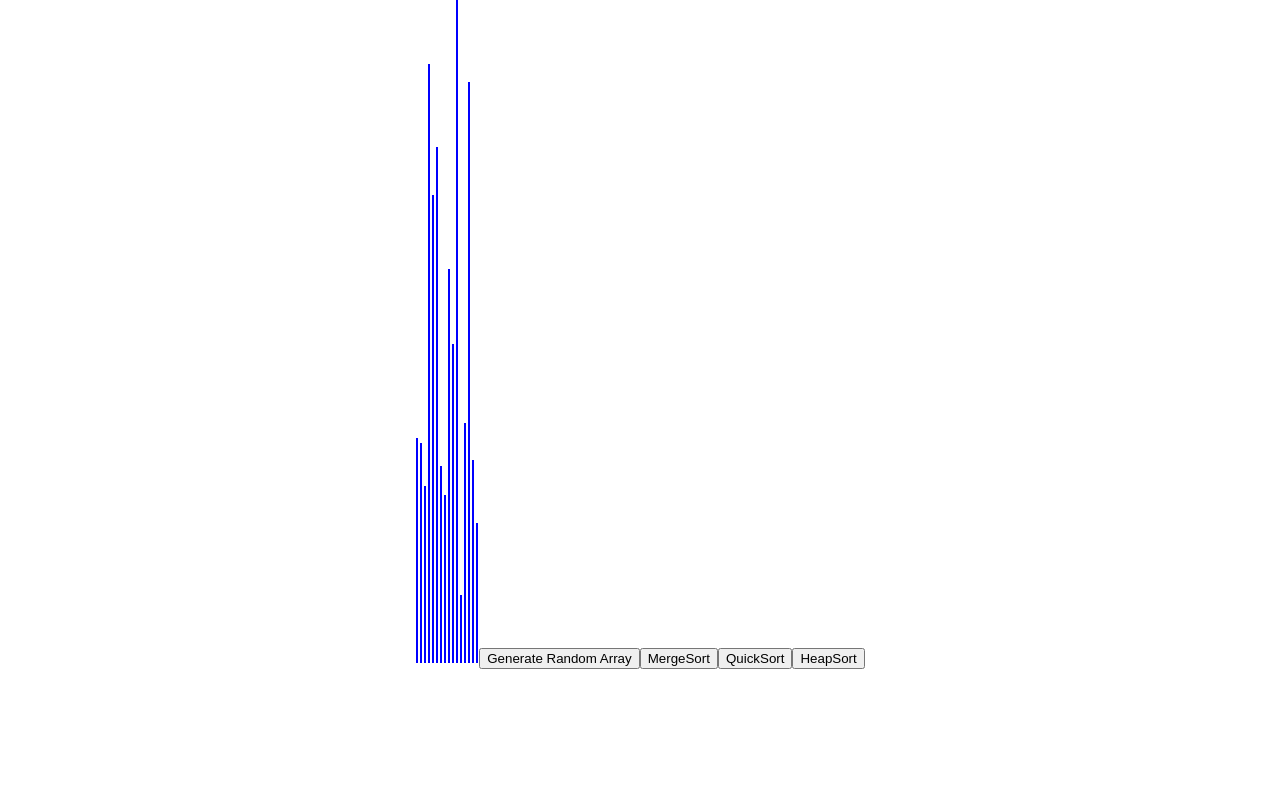
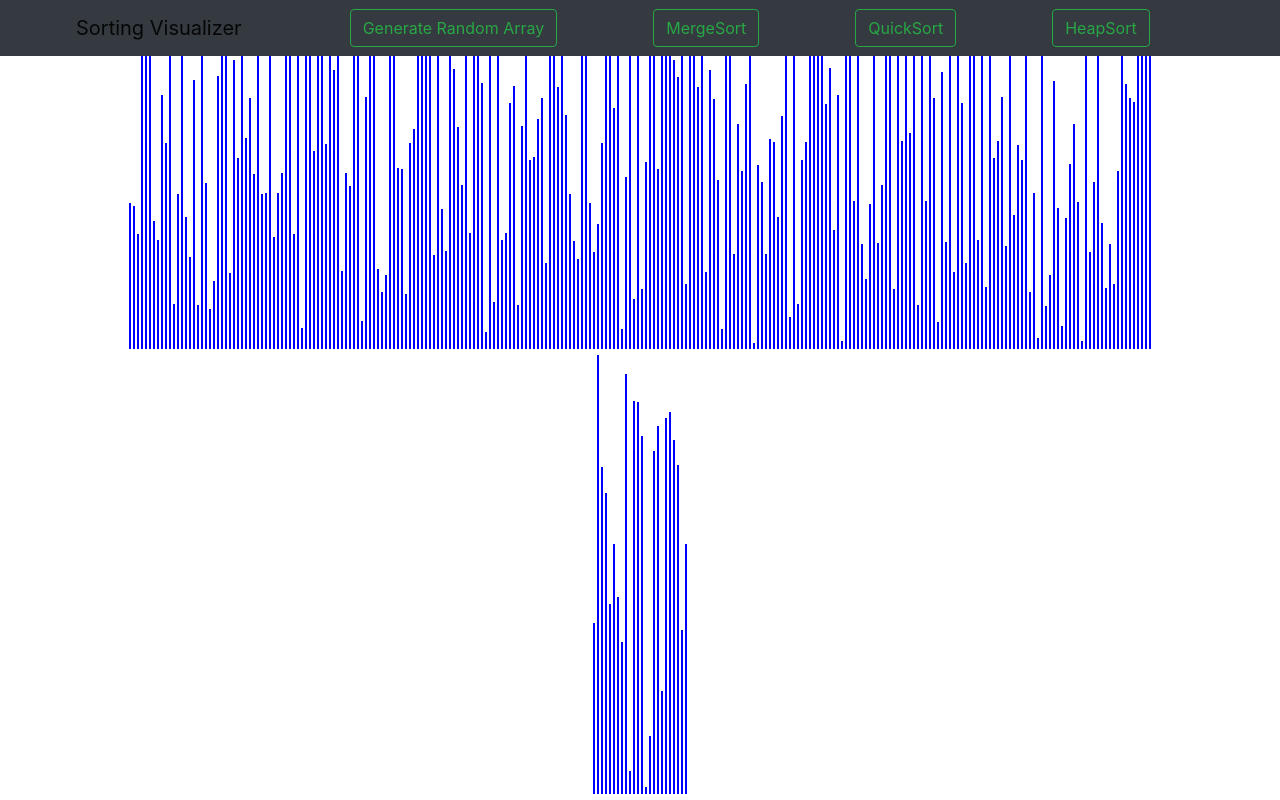
Before and after one commit to Daniel7842900/sortingVisualizer, a React (Create React App) app: page / in a window 1280 px wide. Built offline with nearby package versions, Linux system fonts and the light colour scheme.

Commit message:
added top nav bar and updated style for buttons

```diff
--- a/package.json
+++ b/package.json
@@ -6,7 +6,9 @@
     "@testing-library/jest-dom": "^5.11.5",
     "@testing-library/react": "^11.1.1",
     "@testing-library/user-event": "^12.2.0",
+    "bootstrap": "^4.5.3",
     "react": "^17.0.1",
+    "react-bootstrap": "^1.4.0",
     "react-dom": "^17.0.1",
     "react-scripts": "4.0.0",
     "web-vitals": "^0.2.4"
--- a/src/Component/SortingVisualizer.css
+++ b/src/Component/SortingVisualizer.css
@@ -1,7 +1,8 @@
 .array-container {
-  position: absolute;
+  position: fixed;
   left: 10vw;
   right: 10vw;
+  bottom: 0;
 }
 
 .array-bar {
@@ -17,3 +18,8 @@
   display: inline-block;
   margin: 0 1px;
 }
+
+.algo-btn {
+  margin-left: 3em;
+  margin-right: 3em;
+}
--- a/src/Component/SortingVisualizer.jsx
+++ b/src/Component/SortingVisualizer.jsx
@@ -1,9 +1,11 @@
 import React, {Component} from "react";
 
+import 'bootstrap/dist/css/bootstrap.min.css';
 import "./SortingVisualizer.css";
 import * as mergeSort from "./sortingAlgorithms/mergeSort.js";
 import * as quickSort from "./sortingAlgorithms/quickSort.js";
 import * as heapSort from "./sortingAlgorithms/heapSort.js";
+import { Nav, Navbar, Button } from "react-bootstrap";
 
 class SortingVisualizer extends Component {
     constructor(props) {
@@ -11,7 +13,6 @@ class SortingVisualizer extends Component {
 
         this.state = {
             array: [],
-            animations: [],
         }
     }
 
@@ -21,8 +22,8 @@ class SortingVisualizer extends Component {
 
     resetArray() {
         const array = [];
-        for (let i = 0; i < 16; i++) {
-            array.push(randomInt(5, 700));
+        for (let i = 0; i < 280; i++) {
+            array.push(randomInt(5, 450));
         }
         this.setState({array});
     }
@@ -55,7 +56,7 @@ class SortingVisualizer extends Component {
                 setTimeout(()=>{
                     barOneStyle.backgroundColor = color;
                     barTwoStyle.backgroundColor = color;
-                }, 10 * i);
+                }, 1 * i);
             } else {
 
                 // We are swaping bars here. We grab first bar and then update its height as shorter value.
@@ -63,7 +64,7 @@ class SortingVisualizer extends Component {
                     const [barOneIdx, newHeight] = newAnimations[i];
                     const barOneStyle = arrayBars[barOneIdx].style;
                     barOneStyle.height = `${newHeight}px`;
-                }, 10 * i);
+                }, 1 * i);
             }
 
         }
@@ -148,14 +149,46 @@ class SortingVisualizer extends Component {
 
         return (
             <div class="array-container">
+                <Navbar bg="dark" expand="lg" fixed="top">
+                    <Navbar.Brand
+                        className="algo-btn">
+                            Sorting Visualizer
+                    </Navbar.Brand>
+                    <Navbar.Toggle aria-controls="basic-navbar-nav" />
+                    <Navbar.Collapse id="basic-navbar-nav">
+                        <Nav className="mr-auto">
+                            <Button
+                                className="algo-btn"
+                                variant="outline-success"
+                                onClick={()=>this.resetArray()}>
+                                    Generate Random Array
+                            </Button>
+                            <Button
+                                className="algo-btn"
+                                variant="outline-success"
+                                onClick={()=>this.animateMergeSort()}>
+                                    MergeSort
+                            </Button>
+                            <Button
+                                className="algo-btn"
+                                variant="outline-success"
+                                onClick={()=>this.animateQuickSort()}>
+                                    QuickSort
+                            </Button>
+                            <Button
+                                className="algo-btn"
+                                variant="outline-success"
+                                onClick={()=>this.animateHeapSort()}>
+                                    HeapSort
+                            </Button>
+
+                        </Nav>
+                    </Navbar.Collapse>
+                </Navbar>
                 {array.map((value, idx) => (
                     <div className="array-bar" key={idx} style={{height: `${value}px`}}>
                     </div>
                 ))}
-                <button onClick={()=>this.resetArray()}>Generate Random Array</button>
-                <button onClick={()=>this.animateMergeSort()}>MergeSort</button>
-                <button onClick={()=>this.animateQuickSort()}>QuickSort</button>
-                <button onClick={()=>this.animateHeapSort()}>HeapSort</button>
             </div>
         )
     }
```
Also changed, not shown: 1 other file (tests, documents, lock files or other folders).
